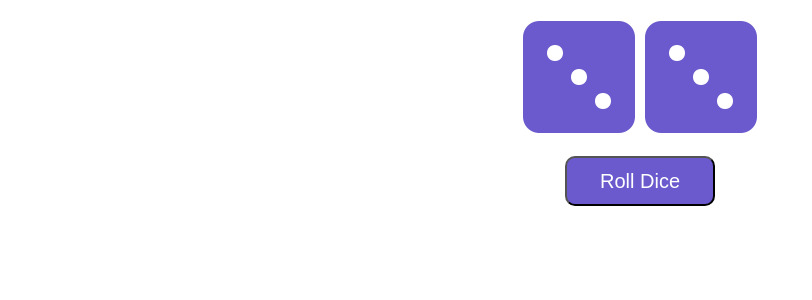
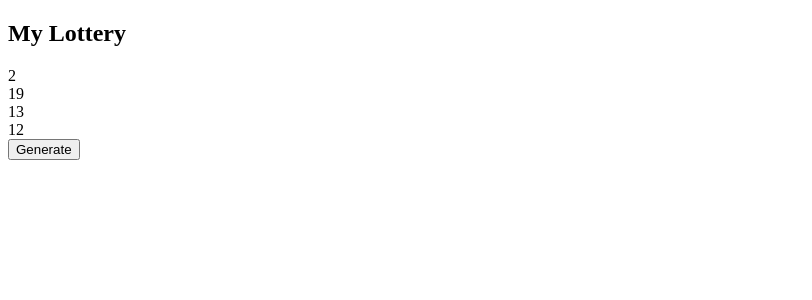
Before and after one commit to nikstern/ReactPractice, a React (Create React App) app: page / in a window 1280 px wide. Shown: the top 300 px of the page, without its empty margins (0-812 px from the left). Built offline with nearby package versions, Linux system fonts and the light colour scheme.

Commit message:
Section8 Exercise With No Styling

```diff
--- a/src/App.js
+++ b/src/App.js
@@ -1,6 +1,6 @@
 import "./styles.css";
 import React, { Component } from "react";
-import MyApp from "./Section7/Section7App";
+import MyApp from "./Section8/Section8App";
 
 export class App extends Component {
   render() {
--- /dev/null
+++ b/src/Section8/Lottery.js
@@ -0,0 +1,48 @@
+import { Component } from "react";
+import { randomRange } from "../utils";
+import LotteryBall from "./LotteryBall";
+class Lottery extends Component {
+  static defaultProps = {
+    balls: 4,
+    rangeMin: 1,
+    rangeMax: 20,
+    title: "Lottery"
+  };
+
+  constructor(props) {
+    super(props);
+    this.setNumbers = this.setNumbers.bind(this);
+    this.getNumbers = this.getNumbers.bind(this);
+    this.state = {
+      ballValues: this.getNumbers()
+    };
+  }
+
+  getNumbers() {
+    let values = [];
+    for (let i = 0; i < this.props.balls; i++) {
+      let value = randomRange(this.props.rangeMin, this.props.rangeMax);
+      values.push(value);
+    }
+    return values;
+  }
+
+  setNumbers() {
+    this.setState({ ballValues: this.getNumbers() });
+  }
+
+  render() {
+    let lotteryComponents = this.state.ballValues.map((v) => (
+      <LotteryBall value={v} />
+    ));
+    return (
+      <div>
+        <h2>{this.props.title}</h2>
+        <div>{lotteryComponents}</div>
+        <button onClick={this.setNumbers}>Generate</button>
+      </div>
+    );
+  }
+}
+
+export default Lottery;
--- /dev/null
+++ b/src/Section8/LotteryBall.js
@@ -0,0 +1,12 @@
+import { Component } from "react";
+class LotteryBall extends Component {
+  render() {
+    return (
+      <div className="Ball">
+        <span>{this.props.value}</span>
+      </div>
+    );
+  }
+}
+
+export default LotteryBall;
--- /dev/null
+++ b/src/Section8/Section8App.js
@@ -0,0 +1,14 @@
+import { Component } from "react";
+import Lottery from "./Lottery";
+
+class Section8App extends Component {
+  render() {
+    return (
+      <div>
+        <Lottery title="My Lottery" balls={4} />
+      </div>
+    );
+  }
+}
+
+export default Section8App;
```
Also changed, not shown: src/Section8/LotteryBall.css (added).
